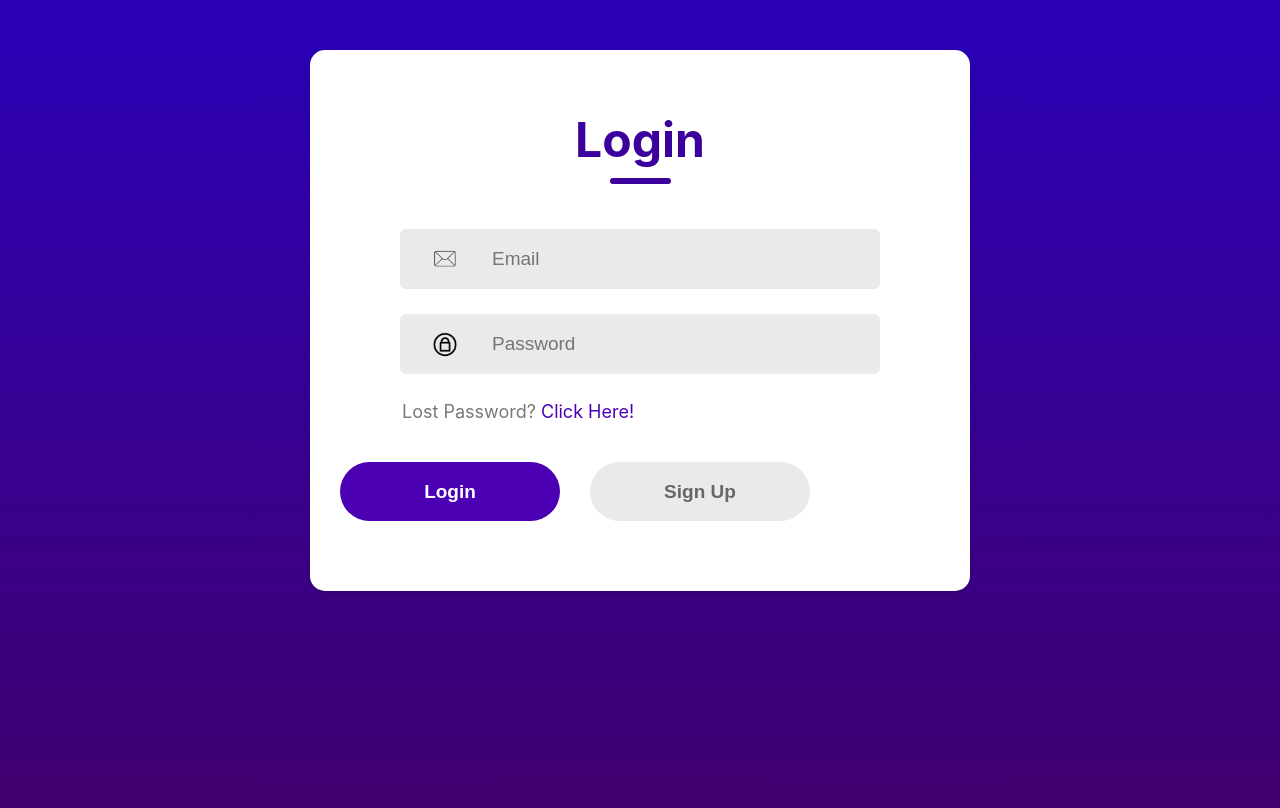
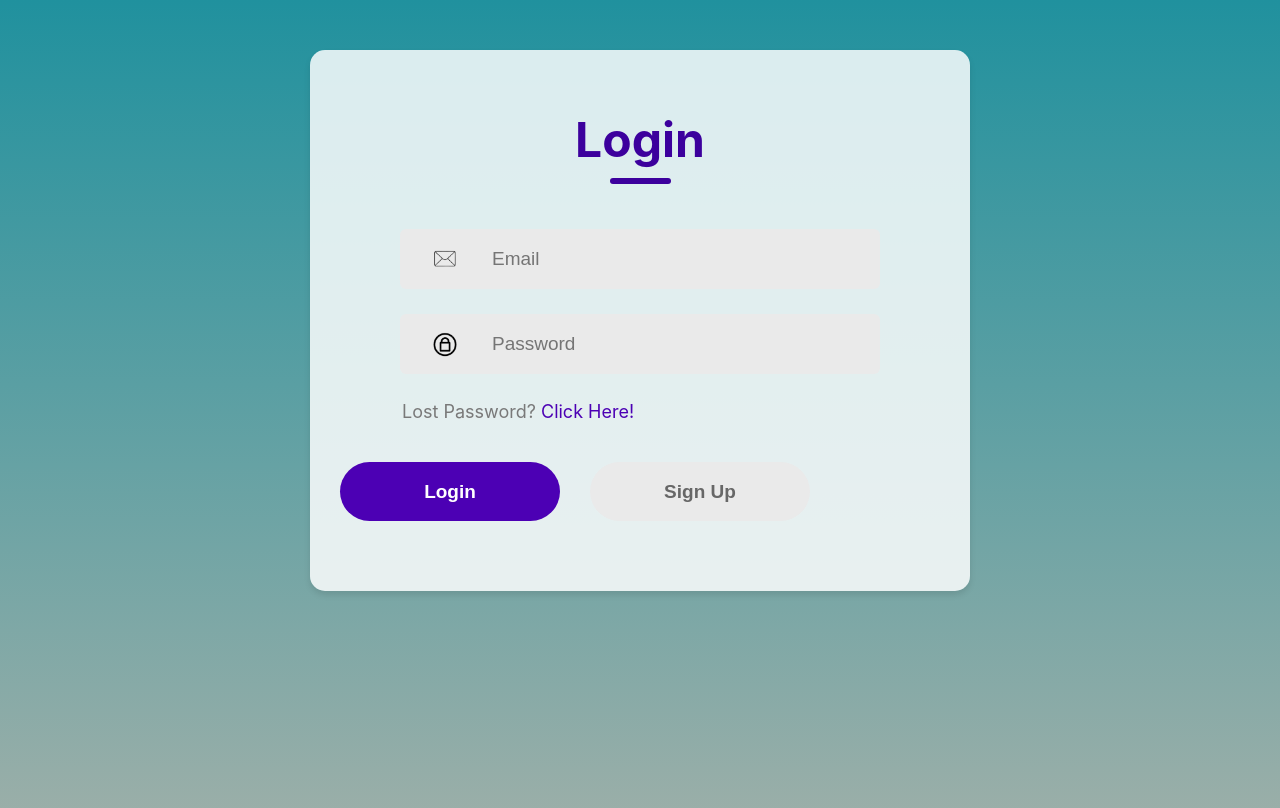
Before and after one commit to ashercw/SC2006-UI-done-, a React (Create React App) app: page /login in a window 1280 px wide. Shown: the top 808 px of the page. Built offline with nearby package versions, Linux system fonts and the light colour scheme.

Commit message:
changed background for login page

```diff
--- a/src/Components/Login/Login.css
+++ b/src/Components/Login/Login.css
@@ -3,7 +3,7 @@
     flex-direction: column;
     margin: auto;
     margin-top: 50px;
-    background: #fff;
+    background: rgb(255, 255, 255,0.83);
     padding: 30px;
     width: 600px;
     border-radius: 15px;
--- a/src/index.css
+++ b/src/index.css
@@ -6,7 +6,7 @@ body {
   -webkit-font-smoothing: antialiased;
   -moz-osx-font-smoothing: grayscale;
   height: 100vh;
-  background: linear-gradient(#2A00B7, #42006C);
+  background: linear-gradient(#20919e, #a0b0a9);
 }
 
 code {
```
